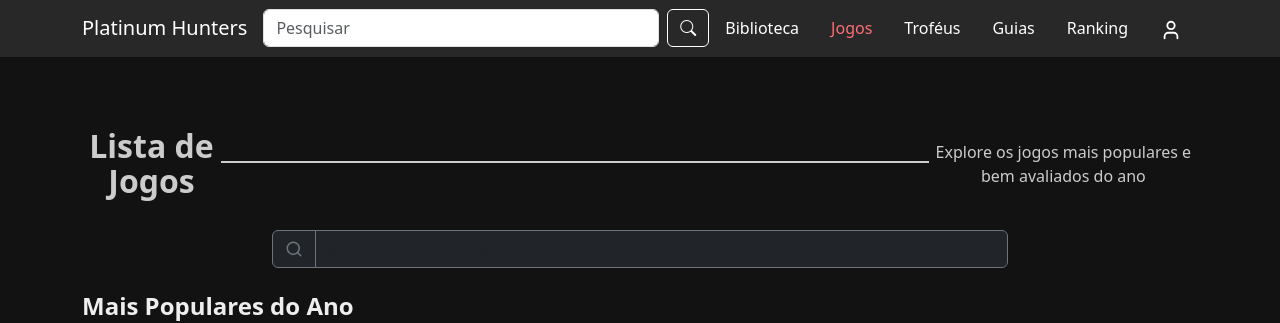
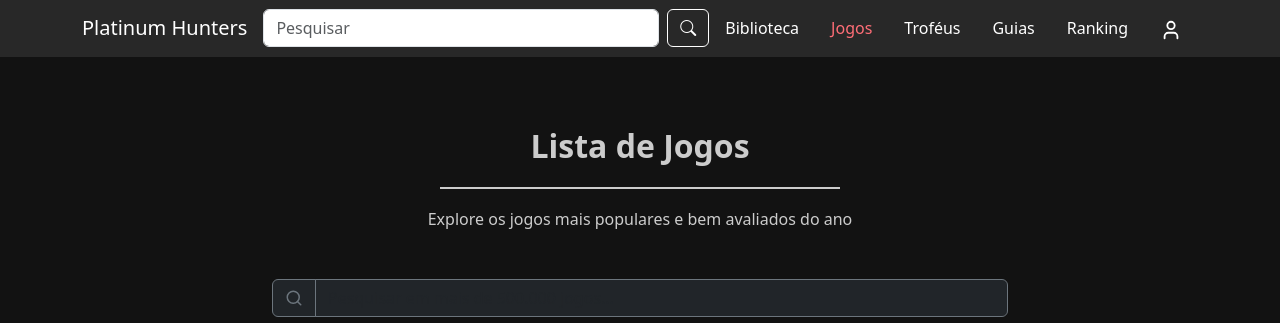
Before and after one commit to cassio455/PlatinumHunters, a React (Vite) app: page /jogos in a window 1280 px wide. Shown: the top 323 px of the page. Built offline with nearby package versions, Linux system fonts and the light colour scheme; no server answers.

Commit message:
fix: Biblioteca page

```diff
--- a/src/pages/Biblioteca/index.css
+++ b/src/pages/Biblioteca/index.css
@@ -1,3 +1,11 @@
+/* Header vertical e centralizado */
+.section-header {
+	display: flex;
+	flex-direction: column;
+	align-items: center;
+	gap: 0.5rem;
+	width: 100%;
+}
 .game-card-biblioteca {
 	position: relative;
 	border-radius: 12px;
@@ -41,16 +49,17 @@
 }
 
 .page-subtitle {
-	text-align: center;
-	color: #ccc;
-	margin-top: 10px;
+text-align: center;
+color: #ccc;
+margin: 16px 0 24px 0;
 }
 
 .section-line {
 	height: 2px;
 	background-color: #ccc;
-	margin-top: 5px;
+	margin: 8px 0 0 0;
 	width: 100%;
+	max-width: 400px;
 }
 
 .section-title {
@@ -99,3 +108,10 @@
 		padding: 10px;
 	}
 }
+
+.search-bar-biblioteca {
+	display: flex;
+	justify-content: center;
+	margin-bottom: 24px;
+	width: 100%;
+}
--- a/src/pages/Biblioteca/index.jsx
+++ b/src/pages/Biblioteca/index.jsx
@@ -16,11 +16,11 @@ const Biblioteca = () => {
   return (
     <div className="main-page container mt-5 pt-5">
       <div className="section-header mb-4">
-        <h1 className="section-title text-center mb-2">Minha Biblioteca</h1>
-        <div className="section-line"></div>
-        <p className="page-subtitle">Gerencie seus jogos e acompanhe seu progresso</p>
-        <div className="row justify-content-center mt-4">
-          <div className="col-12 col-md-6">
+        <h1 className="title-text mb-2">Minha Biblioteca</h1>
+        <div className="section-line mb-3"></div>
+        <p className="page-subtitle mb-4">Gerencie seus jogos e acompanhe seu progresso</p>
+        <div className="search-bar-biblioteca">
+          <div style={{ width: '100%', maxWidth: 400 }}>
             <InputGroup>
               <InputGroup.Text className="bg-dark border-secondary" style={{ borderRight: 0 }}>
                 <Search size={18} className="text-secondary" />
@@ -71,4 +71,5 @@ const Biblioteca = () => {
   );
 };
 
+
 export default Biblioteca;
--- a/src/pages/User/Profile.jsx
+++ b/src/pages/User/Profile.jsx
@@ -49,7 +49,7 @@ const Profile = () => {
                 <div className="alert alert-danger text-center">
                     <h4>Erro ao carregar biblioteca</h4>
                     <p>{error}</p>
-                    <Button variant="primary" onClick={() => dispatch(fetchUserLibrary(1))}>
+                    <Button variant="secondary" onClick={() => dispatch(fetchUserLibrary(1))}>
                         Tentar Novamente
                     </Button>
                 </div>
```
